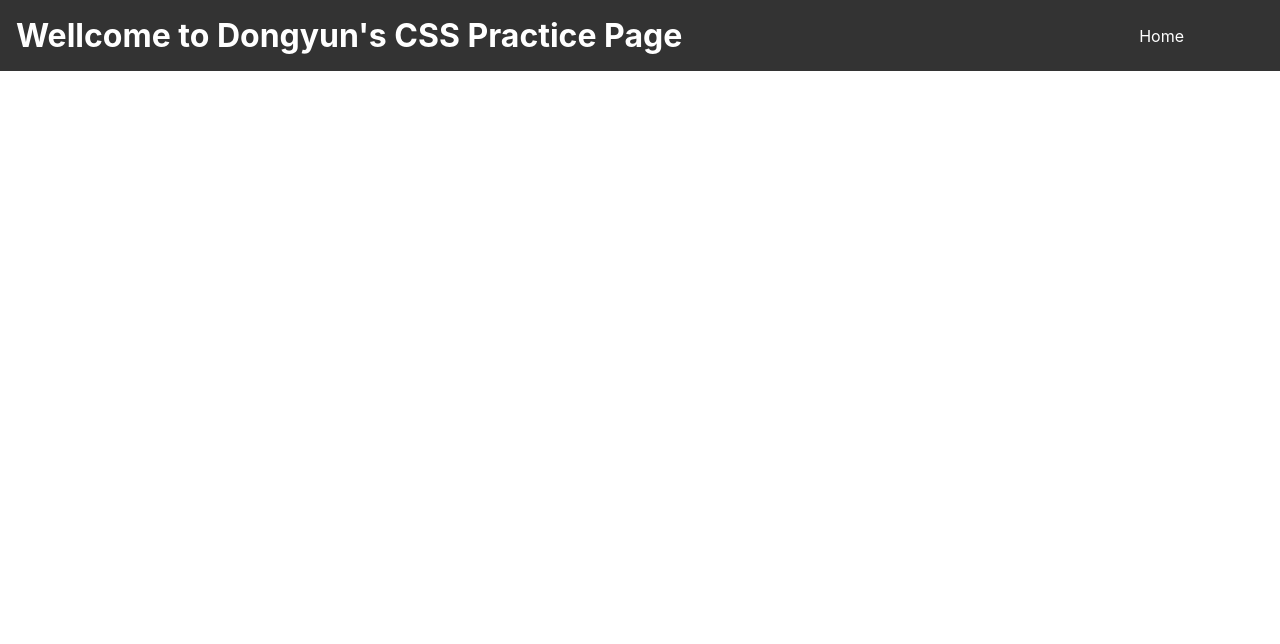
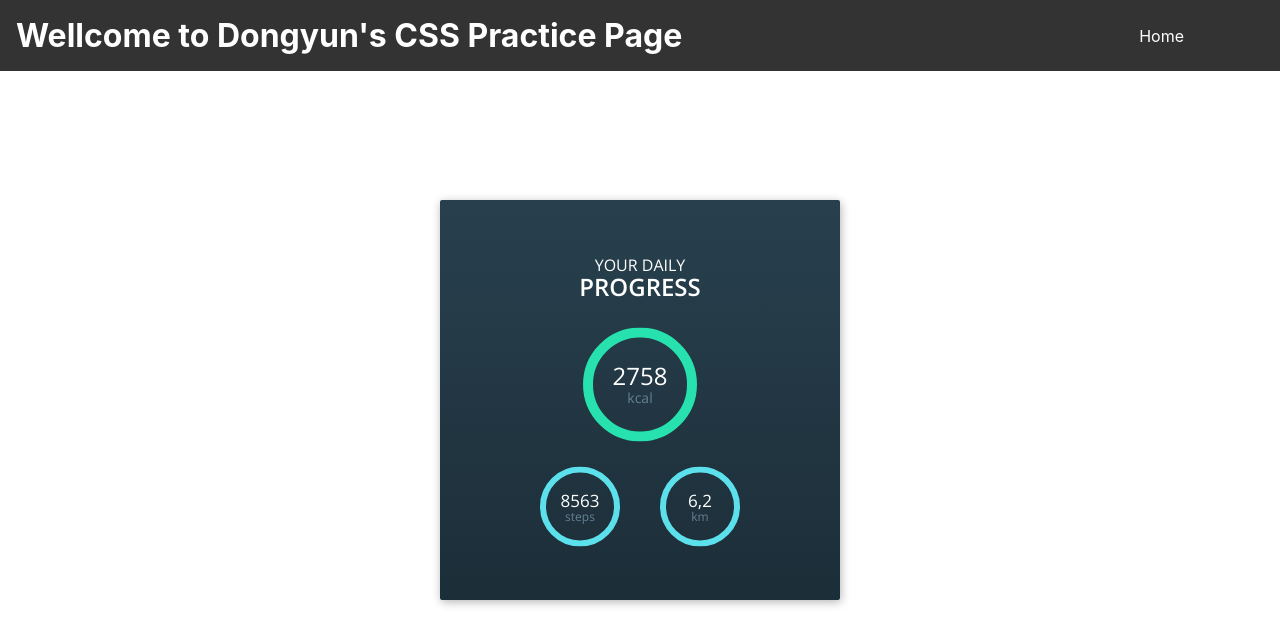
Before and after one commit to dongyunkim96/CSS-Experience, a React (Create React App) app in the folder my-app/: page /22 in a window 1280 px wide. Shown: the top 644 px of the page. Built offline with nearby package versions, Linux system fonts and the light colour scheme.

Commit message:
day 22 fixed

```diff
--- a/my-app/src/App.js
+++ b/my-app/src/App.js
@@ -24,6 +24,7 @@ import Page18 from './pages/18/Page18';
 import Page19 from './pages/19/Page19';
 import Page20 from './pages/20/Page20';
 import Page21 from './pages/21/Page21';
+import Page22 from './pages/22/Page22';
 
 function App() {
   return (
@@ -52,6 +53,7 @@ function App() {
         <Route path='/19' element={<Page19 />} />
         <Route path='/20' element={<Page20 />} />
         <Route path='/21' element={<Page21 />} />
+        <Route path='/22' element={<Page22 />} />
       </Routes>
     </AppContainer>
   );
--- a/my-app/src/pages/22/Page22.css
+++ b/my-app/src/pages/22/Page22.css
@@ -1,70 +1,54 @@
-@import url(https://fonts.googleapis.com/css?family=Open+Sans:700,500,600,400,300);
+@import url(https://fonts.googleapis.com/css?family=Open+Sans:600,400,300);
 
 .frame22 {
-  background: #aaa;
-  display: flex;
-  justify-content: center;
-  align-items: center;
-  height: 100vh;
+  position: absolute;
+  top: 50%;
+  left: 50%;
+  width: 400px;
+  height: 400px;
+  margin-top: -200px;
+  margin-left: -200px;
+  border-radius: 2px;
+  box-shadow: 1px 2px 10px 0px rgba(0,0,0,0.3);
   overflow: hidden;
-  position: relative;
+  background: #28404E;
+  background: -moz-linear-gradient(top, #28404E 0%, #1c2e38 100%);
+  background: -webkit-linear-gradient(top, #28404E 0%, #1c2e38 100%);
+  background: linear-gradient(to bottom, #28404E 0%, #1c2e38 100%);
+  filter: progid:DXImageTransform.Microsoft.gradient( startColorstr='#28404e', endColorstr='#1c2e38',GradientType=0 );
+  color: #fff;
+  font-family: 'Open Sans', Helvetica, sans-serif;
+  -webkit-font-smoothing: antialiased;
+  -moz-osx-font-smoothing: grayscale;
 }
 
-.square22 {
+.center22 {
   position: absolute;
-  width: 400px;
-  height: 400px;
-  border-radius: 3px;
-  margin: 0;
-  overflow: hidden;
-  box-shadow: 2px 6px 10px 0 rgba(0, 0, 0, 0.1019607843);
-  background: linear-gradient(to bottom, #28404E 0%, #1c2e38 100%);
-  font-family: "Open Sans";
-  color: #fff;
-  display: flex;
-  flex-direction: column;
-  align-items: center;
+  top: 50%;
+  left: 50%;
+  transform: translate(-50%,-50%);
 }
 
-.title22 {
-  font-size: 17px;
-  font-weight: 400;
+.headline22 {
+	font-weight: 600;
+	font-size: 24px;
 	text-transform: uppercase;
-  margin: 0;
-  margin-top: 50px;
+	text-align: center;
+	line-height: 22px;
+
+	.small {
+		font-weight: 300;
+		font-size: 16px;
 	}
 
-.sec-title22 {
-  text-transform: uppercase;
-  font-weight: 600;
-  margin: 0;
 }
+.circle-big22 {
+	position: relative;
+	width: 114px;
+	height: 114px;
+	margin: 30px auto 25px auto;
 
-.circle-container {
-  display: flex;
-  flex-direction: column;
-}
-
-.main-circle {
-  position: absolute;
-  top: 8.8em;
-  left: 10.7em;
-  text-align: center;
-}
-.main-circle .numb {
-  font-size: 25px;
-  margin: 0;
-  margin-top: 20px;
-}
-.main-circle .cal {
-  margin: 0;
-  color: #648192;
-  font-size: 14px;
-}
-
-svg {
-  transform: translateX(205px);
-  margin-top: 25px;
+	.svg22 {
 		width: 114px;
 		height: 114px;
 	}
@@ -80,109 +64,116 @@ svg {
 		stroke-width: 10px;
 		stroke: #27E1AE;
 		stroke-linecap: round;
-  stroke-dasharray: 326.56;
+        stroke-dasharray: (52*2*3.14);
 		stroke-dashoffset: 60;
 		transform: rotate(-90deg);
 		transform-origin: 50% 50%;
-  animation: xd 1.5s ease-in-out;
+		animation: big 1.5s ease-out;
 	}
 
-.second-container {
-  display: flex;
+	.text22 {
+		position: absolute;
+		width: 100%;
+		top: 37px;
+		font-size: 24px;
+		text-align: center;
+		font-weight: 400;
+		line-height: 22px;
+
+		.small {
+			font-size: 14px;
+			color: #648192;
+		}
+
+	}
+
+}
+
+.circles-small22 {
+	margin: 0 auto;
 	width: 400px;
-  height: 120px;
-  text-align: center;
-  padding-left: 8em;
-  align-items: center;
-}
-.second-container .text-container {
-  position: absolute;
-  left: 4.9em;
-}
-.second-container .text-container-2 {
-  position: absolute;
-  left: 5.5em;
+	height: 80px;
 	text-align: center;
 }
-.second-container .sec {
+
+.circle-small22 {
+	display: inline-block;
 	position: relative;
 	width: 80px;
 	height: 80px;
-  margin: 0 25px;
-  display: inline-block;
-  transform: translateX(-50px);
-}
-.second-container .sec svg {
-  margin: 0;
+	margin: 0 20px;
+
+	.svg22 {
 		width: 80px;
 		height: 80px;
-  position: absolute;
-  top: 5px;
-  left: 15px;
-  transform: translate(44px);
 	}
-.second-container .bg {
+
+	.bg {
 		fill: none;
 		stroke-width: 6px;
 		stroke: #1B2A33;
 	}
-.second-container .progress {
+
+	.progress {
 		fill: none;
 		stroke-width: 6px;
+		stroke: #5CE1EC;
 		stroke-linecap: round;
-  stroke-dasharray: 232.36;
+        stroke-dasharray: (37*2*3.14);
 		transform: rotate(-90deg);
 		transform-origin: 50% 50%;
-}
-.second-container .progress.one {
-	stroke: #5CE1EC;
+
+		&.one {
 			stroke-dashoffset: 80;
-  animation: one 1.5s ease-in-out;
-}
-.second-container .progress.two {
-	stroke: #ec5ce1;
-  stroke-dashoffset: 140;
-  transform: rotate(-90deg) translateY(40px);
-  animation: two 1.5s ease-in-out;
-}
-.second-container .numb {
-  margin: 0;
-  margin-top: 1.55em;
-  font-size: 17px;
-	font-weight: 500
+			animation: one 1.5s ease-out;
 		}
 
-.ste {
-  margin: 0;
-  color: #648192;
-  font-size: 12px;
+		&.two {
+			stroke-dashoffset: 140;
+			animation: two 1.5s ease-out;
 		}
 
-.km {
-  margin: 0;
-  color: #648192;
-  font-size: 12px;
 	}
 
-@keyframes xd {
+	.text22 {
+		position: absolute;
+		width: 100%;
+		top: 26px;
+		font-size: 17px;
+		text-align: center;
+		font-weight: 400;
+		line-height: 16px;
+
+		.small {
+			font-size: 12px;
+			color: #648192;
+		}
+
+	}
+
+}
+
+@keyframes big {
 	from {
-    stroke-dashoffset: 300;
+		stroke-dashoffset: (52*2*3.14);
 	}
 	to {
 		stroke-dashoffset: 60;
 	}
 }
+
 @keyframes one {
 	from {
-    stroke-dashoffset: 232.36;
+		stroke-dashoffset: (37*2*3.14);
 	}
 	to {
 		stroke-dashoffset: 80;
 	}
 }
+
 @keyframes two {
 	from {
-    stroke-dashoffset: 232.36;
+		stroke-dashoffset: (37*2*3.14);
 	}
 	to {
 		stroke-dashoffset: 140;
--- a/my-app/src/pages/22/Page22.js
+++ b/my-app/src/pages/22/Page22.js
@@ -3,39 +3,37 @@ import "./Page22.css";
 const Page22 = () => {
     return (
         <div className="frame22">
-        <div className="square22">
-            <h1 className="title22">My Daily</h1>
-            <h2 className="sec-title22">Progress</h2>
-            <div className="circle-container">
-                <div className="main-circle">
-                    <p className="numb">2163</p>
-                    <p className="cal">Kcal</p>
+          <div className="center22">
+            <div className="headline22">
+		  	  <div className="small">your daily</div>progress
 		    </div>
-                <svg>
-                    <circle className="bg" cx="57" cy="57" r="52" />
-                    <circle className="progress" cx="57" cy="57" r="52" />
-                </svg>
-                <div className="second-container">
-                    <div className="sec">
-                        <div className="text-container">
-                            <p className="numb">7843</p>
-                            <p className="ste">steps</p>
+		    <div className="circle-big22">
+			  <div className="text22">
+				2758<div className="small">kcal</div>
 			  </div>
-                        <svg>
-                          <circle className="bg" cx="40" cy="40" r="37" />
-                          <circle className="progress one" cx="40" cy="40" r="37" />
+			  <svg className="svg22">
+				<circle className="bg" cx="57" cy="57" r="52"/>
+				<circle className="progress" cx="57" cy="57" r="52"/>
 			  </svg>
 		    </div>
-                    <div className="sec">
-                        <div className="text-container-2">
-                            <p className="numb">4.6</p>
-                            <p className="km">Km</p>
+		    <div className="circles-small22">
+		  	  <div className="circle-small22">
+				<div className="text22">
+					8563<div className="small">steps</div>
 				</div>
-                        <svg>
-                          <circle className="bg" cx="40" cy="40" r="37" />
-                          <circle className="progress two" cx="40" cy="40" r="37" />
+				<svg className="svg22">
+					<circle className="bg" cx="40" cy="40" r="37"/>
+					<circle className="progress one" cx="40" cy="40" r="37"/>
 				</svg>
 			  </div>
+			  <div className="circle-small22">
+				<div className="text22">
+					6,2<div className="small">km</div>
+				</div>
+				<svg className="svg22">
+					<circle className="bg" cx="40" cy="40" r="37"/>
+					<circle className="progress two" cx="40" cy="40" r="37"/>
+				</svg>
 			  </div>
 		    </div>
           </div>
```
Lines whose indentation alone changed are shown as unchanged.
